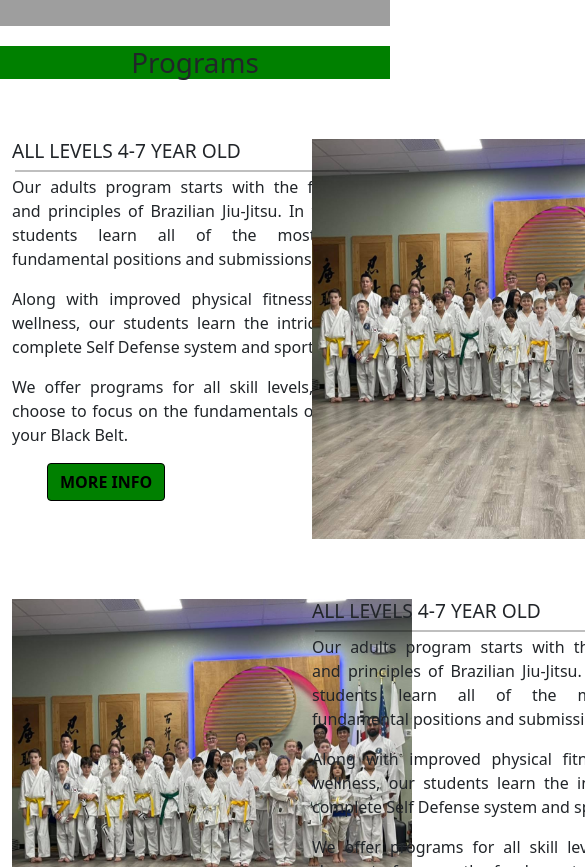
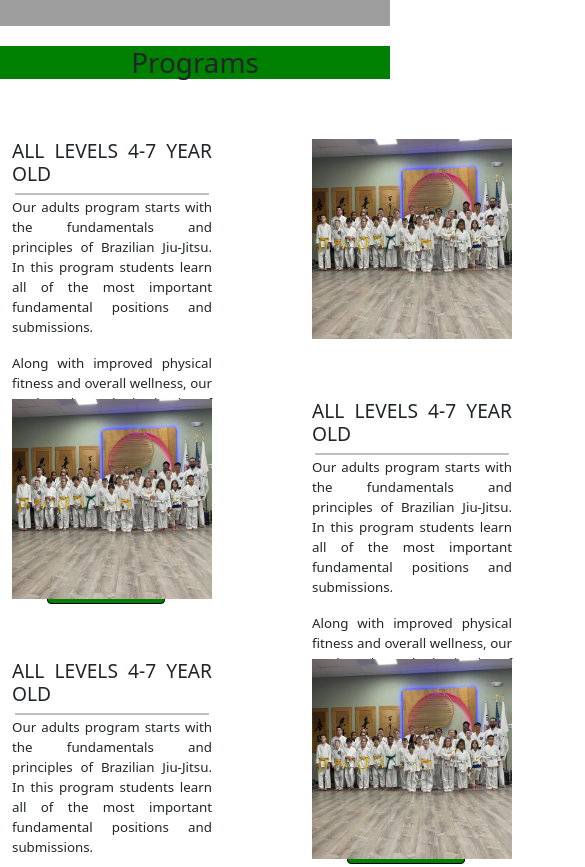
Before and after one commit to Naidiri1/taekwondo, a plain HTML site: page index.html in a window 390 px wide. Shown: the part 780-1647 px from the top of the page, 585 px wide, since content can reach past the window. Drawn offline with nearby package versions, Linux system fonts and the light colour scheme; grey boxes are pictures that could not be loaded.

Commit message:
fixing cards

```diff
--- a/assets/style/style.css
+++ b/assets/style/style.css
@@ -2,10 +2,12 @@
     box-sizing: border-box;
     margin: 0%
 }
-.school-name{
-text-align:center;
+
+.school-name {
+    text-align: center;
 }
-.titleprograms ,
+
+.titleprograms,
 .titlereviews,
 .title-about-us {
     margin: 20px 0px;
@@ -28,34 +30,38 @@ text-align:center;
 }
 
 
-.container{
-display: grid;
-grid-template-columns: 300px 300px;
-justify-content: space-evenly;
-text-align: justify;
-margin-top:60px ;
-margin-bottom:50px;
+.container {
+    display: grid;
+    grid-template-columns: 300px 300px;
+    justify-content: space-evenly;
+    text-align: justify;
+    margin-top: 60px;
+    margin-bottom: 50px;
+}
 
-}
-.section-1, .section-2{
-    height:400px;
+.section-1,
+.section-2 {
+    height: 400px;
     width: 400px;
 }
-hr{
+
+hr {
     border: 1px black solid;
-    margin:3px;
+    margin: 3px;
 }
-h2{
+
+h2 {
     font-size: larger;
     font-weight: 200;
 }
+
 .btn {
 
     font-weight: 400;
     line-height: 1.5;
     color: #edf0f2;
     text-align: center;
-    text-decoration:none;
+    text-decoration: none;
     vertical-align: middle;
     cursor: pointer;
     -webkit-user-select: none;
@@ -63,7 +69,7 @@ h2{
     -ms-user-select: none;
     user-select: none;
     border: 1px solid black;
-    background-color:green;
+    background-color: green;
     padding: 0.375rem 0.75rem;
     font-size: 1rem;
     border-radius: 0.25rem;
@@ -71,7 +77,7 @@ h2{
     margin-top: 30px;
 }
 
-.btn >a{
+.btn>a {
     text-decoration: none;
     color: black;
     font-weight: 700;
@@ -83,11 +89,31 @@ h2{
     height: 400px;
 }
 
+@media (max-width: 1000px) {
+    .section-1, .section-2{
+        height:200px;
+        width: 200px;
+    }
+    .section-1 > p, .section-2 > p{
+        font-size: smaller;
+    }
+}
+
+/* @media (max-width: 600px) {
+    .container {
+        display: block;
+        margin-top: 20px;
+    }
+    .programs {
+        /* display: flex; */
+/* justify-content: center; */
+/* } */
 
 @media (max-width: 400px) {
     #contact {
         display: none !important;
     }
+
     .programCards {
         height: 200px;
     }
--- a/index.html
+++ b/index.html
@@ -93,12 +93,11 @@
     </div>
 
     <h1 id="programs" class="titleprograms">Programs</h1>
+    <!-- STACKED RESPONSIVE CARD -->
     <!-- <section>
         <div class="container">
             <div class="programCards">
 
-            <div>
-                <img class="section-1" src="./assets/images/img-2.jpg">
             </div>
             <div class="section-2">
                 <h2>ALL LEVELS 4-7 YEAR OLD</h2>
@@ -111,11 +110,11 @@
                     get your Black Belt.</p>
                 <button class="btn btn-outline-dark mt-auto" href="#"><a href="./page1.html">MORE INFO</button></a>
             </div>
-
-
         </div>
     </section> -->
 
+
+<container class="programs">
     <section>
         <div class="container">
             <div class="section-1">
@@ -252,6 +251,7 @@
                 </div>
         </div>
     </section>
+</container>
 
     <!-- <h1 id="reviews" class="titlereviews">REVIEWS</h1>
     <img src="./assets/images/Google-Reviews-1024x741.png">
```
